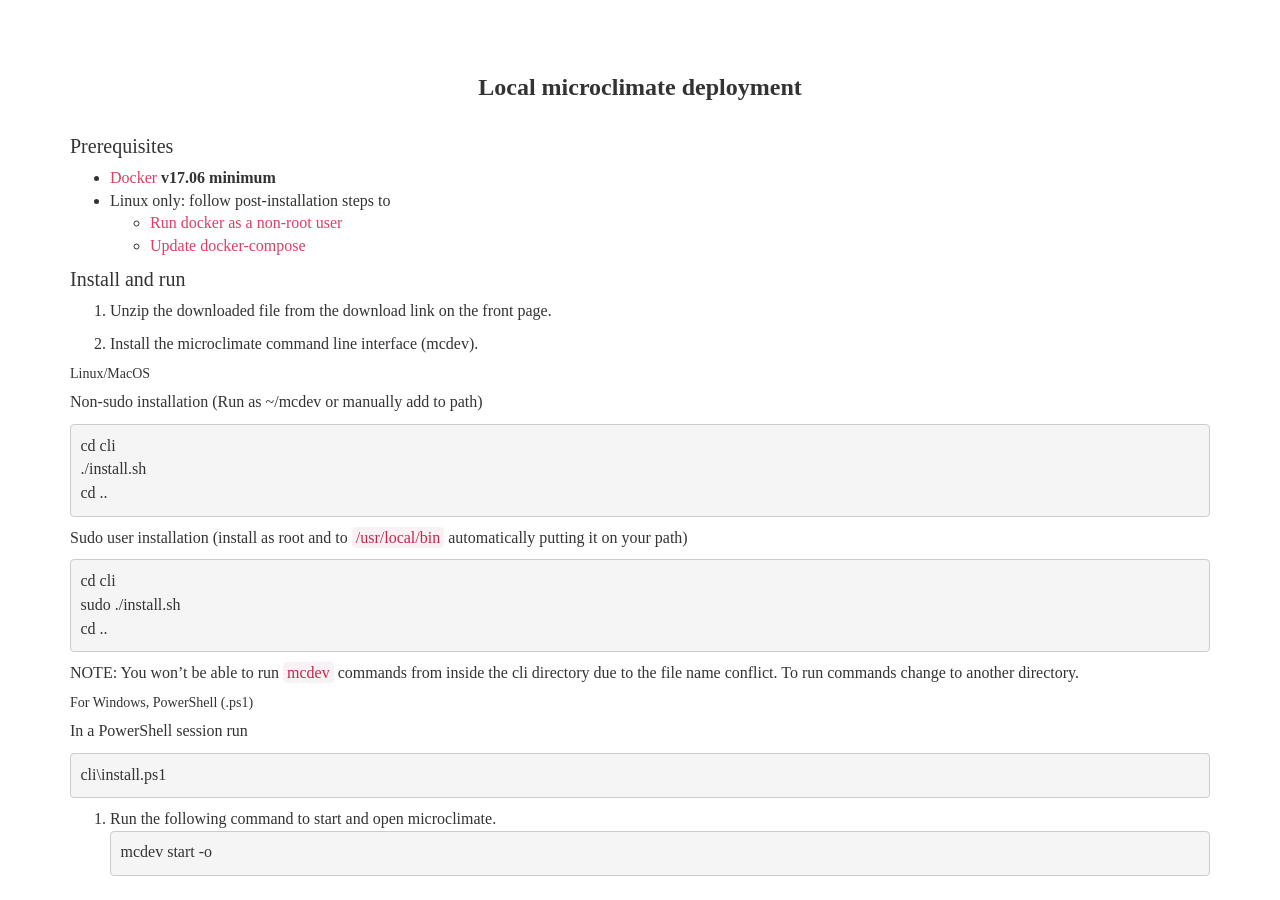
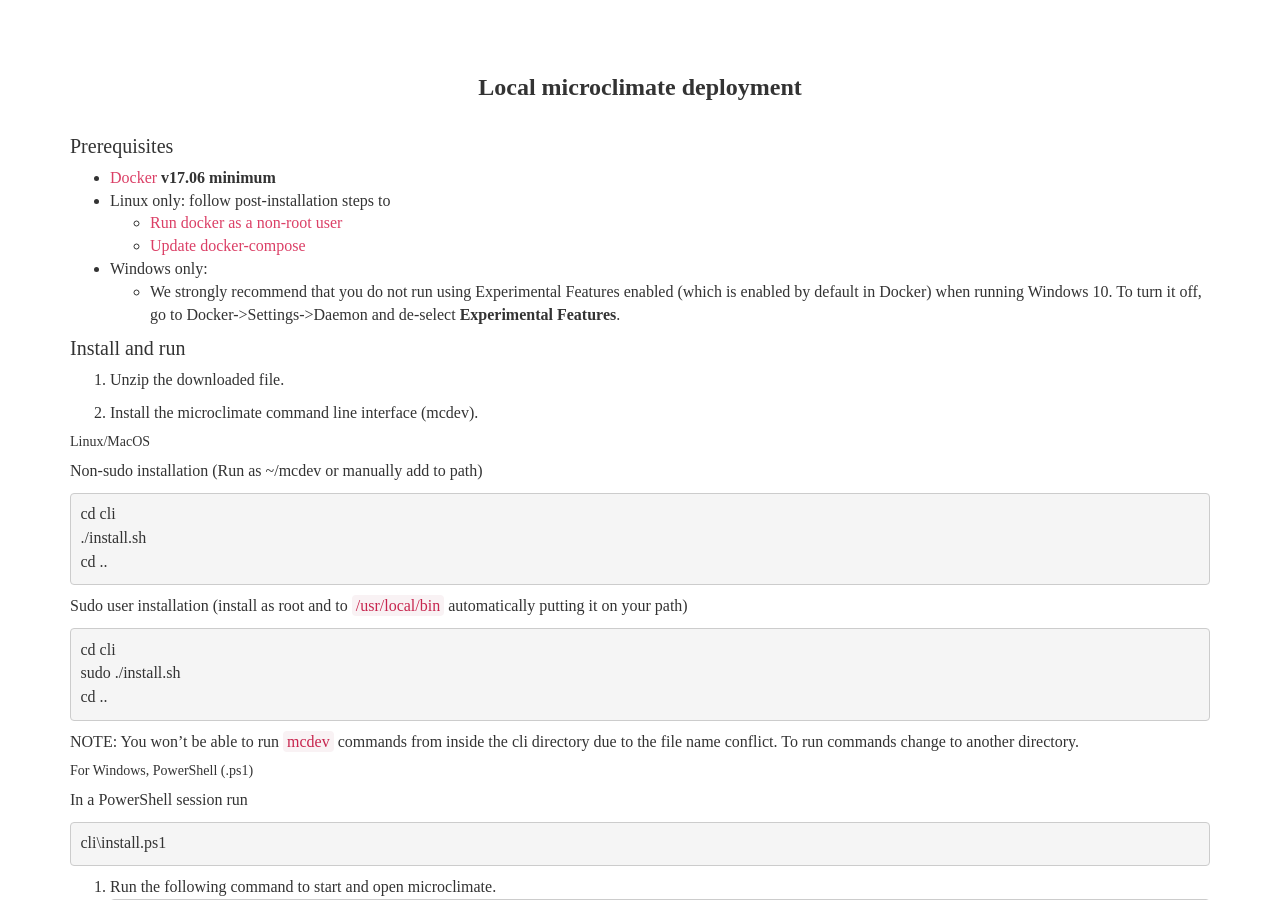
Before and after one commit to microclimate-dev2ops/microclimate-dev2ops.github.io, a Jekyll site: the page built from docPages/gettingStarted.md, in a window 1280 px wide and 900 px high, scrolled down 656 px. Built offline with Jekyll 4.4.1, drawn with Linux system fonts in a browser that asks for light colours; nearby versions of some CDN libraries; some web fonts are replaced.

Commit message:
update docs

```diff
--- a/docPages/gettingStarted.md
+++ b/docPages/gettingStarted.md
@@ -26,11 +26,13 @@
 * Linux only: follow post-installation steps to
   * [Run docker as a non-root user](https://docs.docker.com/engine/installation/linux/linux-postinstall/)
   * [Update docker-compose](https://docs.docker.com/compose/install/)
+* Windows only:
+  * We strongly recommend that you do not run using Experimental Features enabled (which is enabled by default in Docker) when running Windows 10. To turn it off, go to Docker->Settings->Daemon and de-select **Experimental Features**.
 
 #### Install and run
 
 
-1. Unzip the downloaded file from the download link on the front page.
+1. Unzip the downloaded file.
 
 2. Install the microclimate command line interface (mcdev).
 
```
Also changed, not shown: docPages/docs.md (+1 -1 lines), 1 other file.
